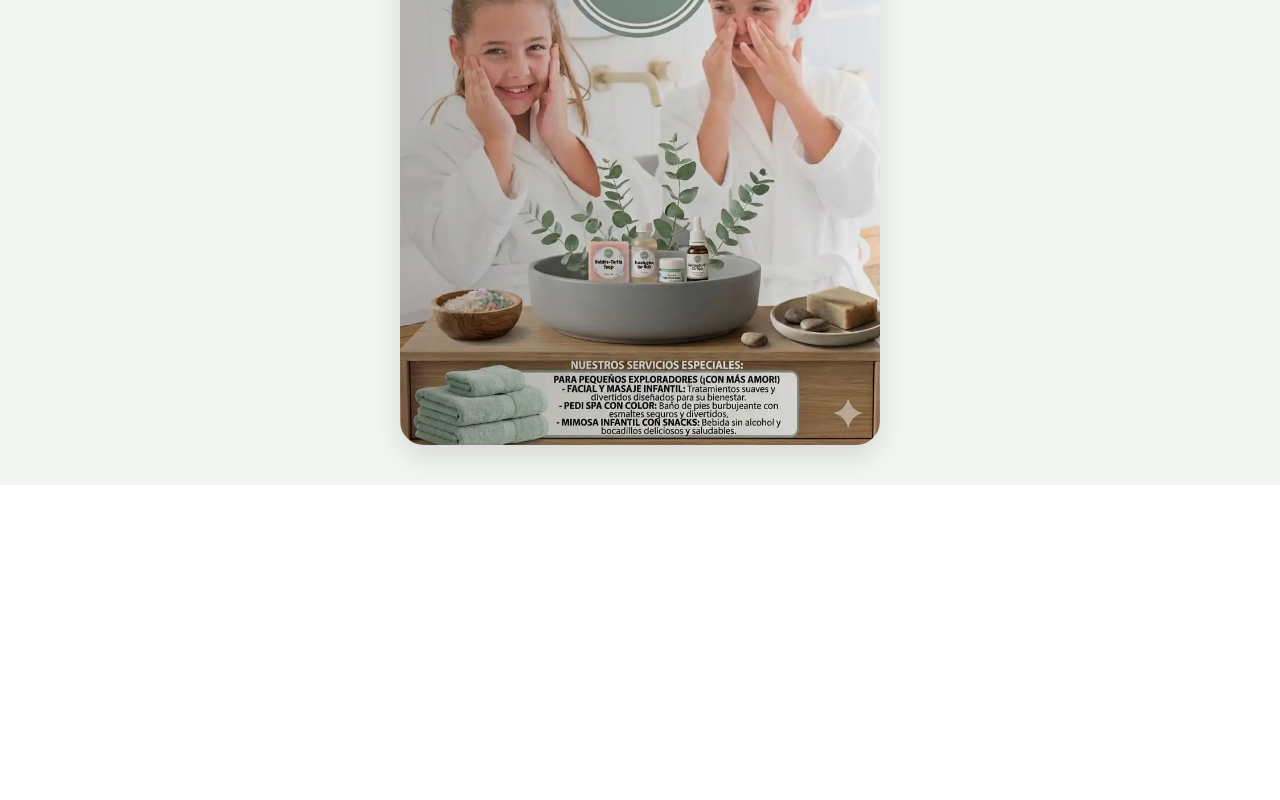
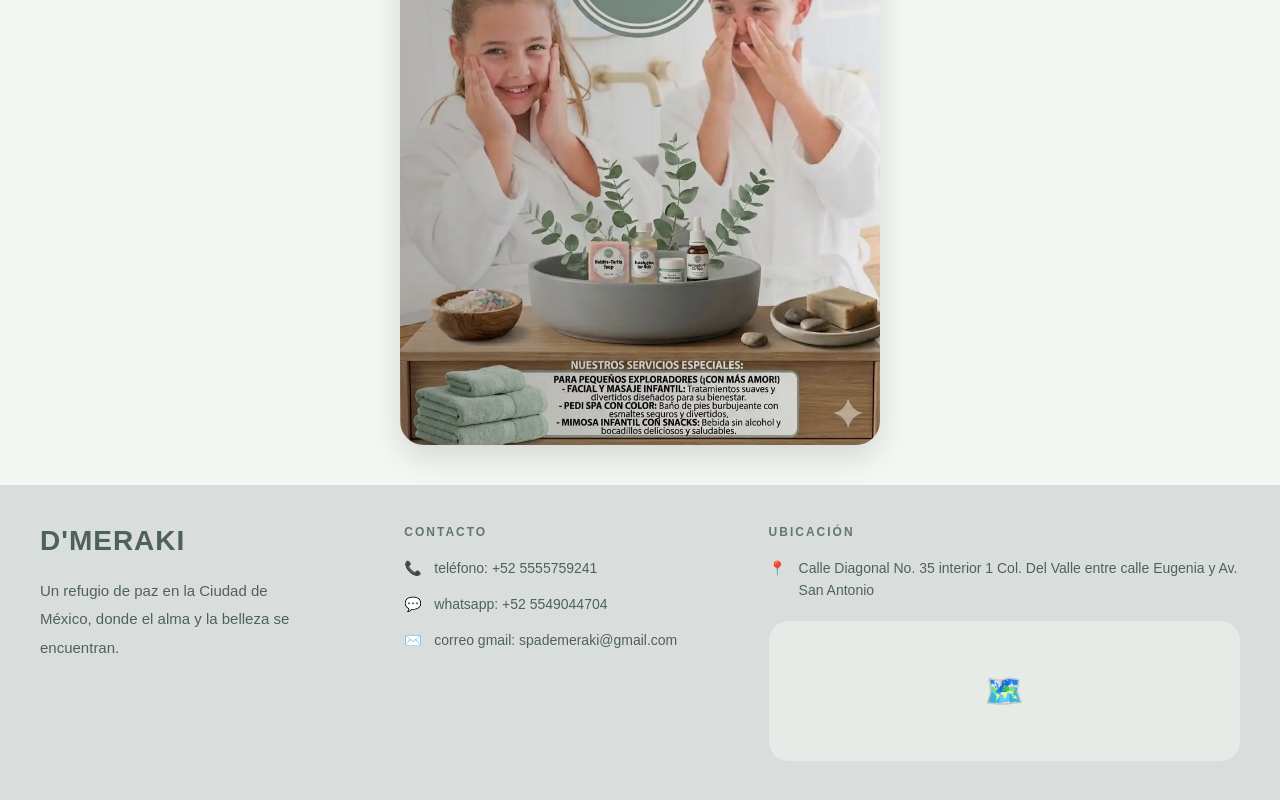
Before and after one commit to DiegoEstrada07/D-MERAKI-website, a React (Create React App) app: page / in a window 1280 px wide. Shown: the part 2325-3125 px from the top of the page. Before the commit the page ends 2810 px from the top, so only its background shows below. Built offline with nearby package versions, Linux system fonts and the light colour scheme.

Commit message:
creation of the footer.

```diff
--- a/src/App.css
+++ b/src/App.css
@@ -6,7 +6,6 @@
 }
 
 *{
-
   margin: 0px;
   padding: 0px;
   box-sizing: border-box;
@@ -301,3 +300,91 @@
     rgba(0, 0, 0, 0.05)
   );
 }
+
+/*footer*/
+
+.footer {
+  background: #d9dedd;
+  color: #4f6258;
+  padding: 40px 40px 20px;
+  font-family: "Playfair Display", serif;
+}
+
+.footer-content {
+  display: grid;
+  grid-template-columns: 1fr 1fr 1.5fr;
+  gap: 50px;
+  align-items: start;
+}
+
+.footer-column h2 {
+  margin-bottom: 20px;
+  font-size: 28px;
+  letter-spacing: 1px;
+  font-weight: 600;
+}
+
+.footer-column h4 {
+  margin-bottom: 18px;
+  font-size: 12px;
+  letter-spacing: 2px;
+  text-transform: uppercase;
+  color: #64766c;
+}
+
+.footer-column p {
+  line-height: 1.9;
+  font-size: 15px;
+  max-width: 260px;
+}
+
+.contact-item {
+  display: flex;
+  align-items: flex-start;
+  gap: 10px;
+  margin-bottom: 14px;
+  font-size: 14px;
+  line-height: 1.6;
+}
+
+.icon {
+  min-width: 20px;
+}
+
+.location .contact-item {
+  max-width: 480px;
+}
+
+.map-placeholder {
+  margin-top: 20px;
+  height: 140px;
+  border-radius: 20px;
+  background: #e7ebe7;
+  display: flex;
+  align-items: center;
+  justify-content: center;
+  color: #5d7065;
+  font-size: 32px;
+}
+
+.footer-bottom {
+  margin-top: 40px;
+  padding-top: 20px;
+  border-top: 1px solid #d8ddd8;
+  display: flex;
+  justify-content: space-between;
+  align-items: center;
+}
+
+.footer-bottom p {
+  font-size: 13px;
+  color: #5f6e65;
+}
+
+.social-icons {
+  display: flex;
+  gap: 16px;
+  font-size: 18px;
+  color: #4f6258;
+  cursor: pointer;
+}
--- a/src/App.js
+++ b/src/App.js
@@ -91,12 +91,63 @@ function App() {
               src={promo}
               alt="Spa promotion"
             />
-
-
           </div>
         </section>
       </main>
+      <footer className="footer">
+        <div className="footer-content">
+          {/* Left Section */}
+          <div className="footer-column">
+            <h2>D'MERAKI</h2>
+            <p>
+              Un refugio de paz en la Ciudad de México, donde el alma y la
+              belleza se encuentran.
+            </p>
+          </div>
 
+          {/* Contact Section */}
+          <div className="footer-column">
+            <h4>CONTACTO</h4>
+
+            <div className="contact-item">
+              <span className="icon">📞</span>
+              <span>teléfono: +52 5555759241</span>
+            </div>
+
+            <div className="contact-item">
+              <span className="icon">💬</span>
+              <span>whatsapp: +52 5549044704</span>
+            </div>
+
+            <div className="contact-item">
+              <span className="icon">✉️</span>
+              <span>correo gmail: spademeraki@gmail.com</span>
+            </div>
+          </div>
+
+          {/* Location Section */}
+          <div className="footer-column location">
+            <h4>UBICACIÓN</h4>
+
+            <div className="contact-item">
+              <span className="icon">📍</span>
+              <span>
+                Calle Diagonal No. 35 interior 1 Col. Del Valle entre
+                calle Eugenia y Av. San Antonio
+              </span>
+            </div>
+
+            <div className="map-placeholder">
+              <span>🗺️</span>
+            </div>
+          </div>
+        </div>
+
+        <div className="footer-bottom">
+
+
+        </div>
+      </footer>
     </div>
   );
 }
```
